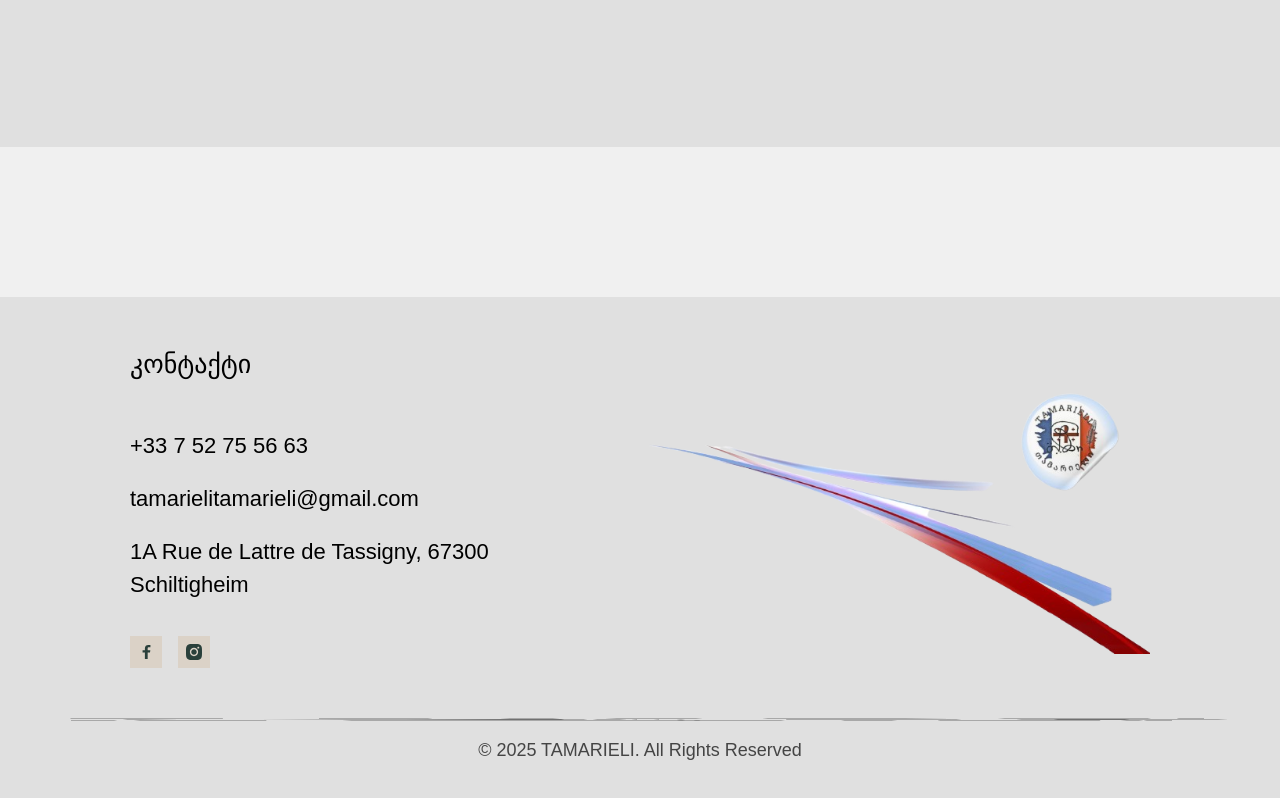
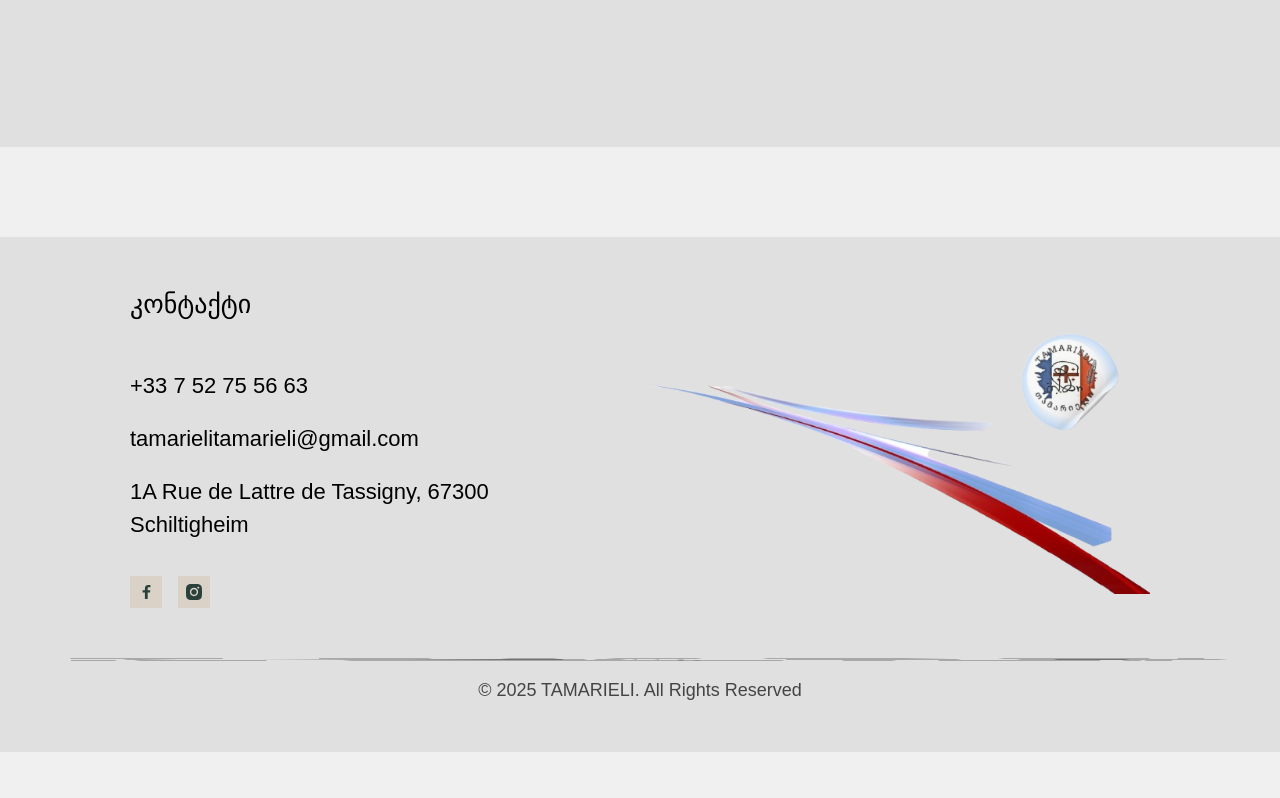
Before and after one commit to Saba-Vardosanidze/tamarieliFront, a Next.js app: page / in a window 1280 px wide. Shown: the part 1780-2578 px from the top of the page. After the commit the page ends 2532 px from the top, so only its background shows below. Built offline with nearby package versions, Linux system fonts and the light colour scheme; no server answers.

Commit message:
feature/footer is always down side

```diff
--- a/app/layout.tsx
+++ b/app/layout.tsx
@@ -3,6 +3,7 @@ import { Geist, Geist_Mono } from 'next/font/google';
 import './globals.css';
 import { QueryProvider } from 'feature/query/QueryProvider';
 import { Toaster } from 'react-hot-toast';
+import Footer from 'feature/landing/components/primitives/Footer';
 
 const geistSans = Geist({
   variable: '--font-geist-sans',
@@ -30,8 +31,13 @@ export default function RootLayout({
         className={`${geistSans.variable} ${geistMono.variable} antialiased bg-[#F0F0F0]`}
       >
         <div>
-          <QueryProvider>{children}</QueryProvider>
-          <Toaster position="top-right" />
+          <div className="min-h-screen">
+            <QueryProvider>{children}</QueryProvider>
+            <Toaster position="top-right" />
+          </div>
+          <div className="flex flex-1">
+            <Footer />
+          </div>
         </div>
       </body>
     </html>
--- a/feature/landing/components/composites/Landing.tsx
+++ b/feature/landing/components/composites/Landing.tsx
@@ -1,8 +1,7 @@
-import Footer from "../primitives/Footer";
-import Form from "../primitives/Form";
-import Header from "../primitives/Header";
-import HeroSection from "../primitives/HeroSection";
-import InfiniteSlider from "../primitives/Slider";
+import Form from '../primitives/Form';
+import Header from '../primitives/Header';
+import HeroSection from '../primitives/HeroSection';
+import InfiniteSlider from '../primitives/Slider';
 
 const Landing = () => {
   return (
@@ -12,7 +11,6 @@ const Landing = () => {
         <HeroSection />
         <InfiniteSlider title="პროექტები" direction="right" speed={70} />
         <Form />
-        <Footer />
       </div>
     </div>
   );
--- a/feature/landing/components/primitives/Footer.tsx
+++ b/feature/landing/components/primitives/Footer.tsx
@@ -1,14 +1,14 @@
-"use client";
+'use client';
 
-import { FooterItems } from "feature/landing/data/landingData";
-import Image from "next/image";
-import FooterLinks from "./FooterLinks";
-import SocialIcons from "./FooterSocmediaLinks";
+import { FooterItems } from 'feature/landing/data/landingData';
+import Image from 'next/image';
+import FooterLinks from './FooterLinks';
+import SocialIcons from './FooterSocmediaLinks';
 
 const Footer = () => {
   return (
-    <footer className="flex flex-col justify-center items-center bg-[#E0E0E0] mx-auto py-6 sm:py-8 md:py-10 lg:py-12 w-full md:justify-center mt-[60px]">
-      <div className="flex flex-col lg:flex-row justify-between px-4 sm:px-6 md:px-8 lg:px-10 w-full max-w-[1100px] gap-8 lg:gap-0">
+    <footer className="flex flex-col justify-center md:justify-center items-center bg-[#E0E0E0] mx-auto mt-[90px] py-6 sm:py-8 md:py-10 lg:py-12 w-full">
+      <div className="flex lg:flex-row flex-col justify-between gap-8 lg:gap-0 px-4 sm:px-6 md:px-8 lg:px-10 w-full max-w-[1100px]">
         <div className="flex flex-col w-full lg:w-auto">
           {FooterItems.map((item, index) => (
             <FooterLinks
@@ -25,11 +25,11 @@ const Footer = () => {
             width={522}
             height={325}
             alt="footerImage"
-            className="w-full h-auto object-contain max-w-[522px]"
+            className="w-full max-w-[522px] h-auto object-contain"
           />
         </div>
       </div>
-      <div className="flex flex-col items-center gap-4 mt-8 lg:mt-12 w-full px-4 sm:px-6 md:px-8 lg:px-10">
+      <div className="flex flex-col items-center gap-4 mt-8 lg:mt-12 px-4 sm:px-6 md:px-8 lg:px-10 w-full">
         <div className="w-full max-w-[1440px]">
           <Image
             src="/images/headerImages/svg/line.svg"
@@ -39,7 +39,7 @@ const Footer = () => {
             className="w-full"
           />
         </div>
-        <p className="font-light text-[#000000B2] text-[14px] sm:text-[16px] lg:text-[18px] text-center ">
+        <p className="font-light text-[#000000B2] text-[14px] sm:text-[16px] lg:text-[18px] text-center">
           © 2025 TAMARIELI. All Rights Reserved
         </p>
       </div>
```
